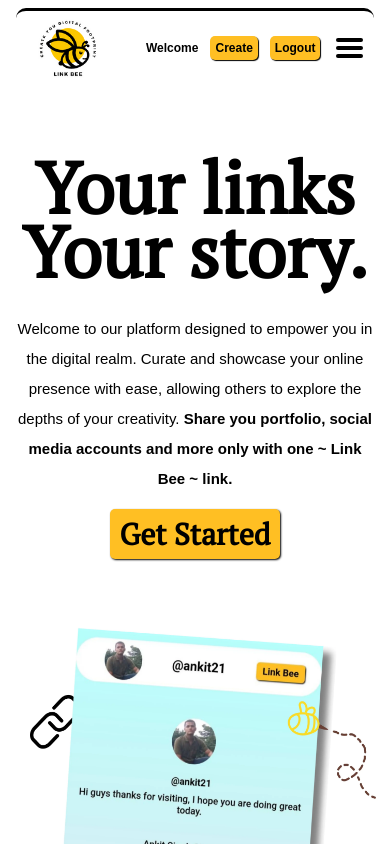
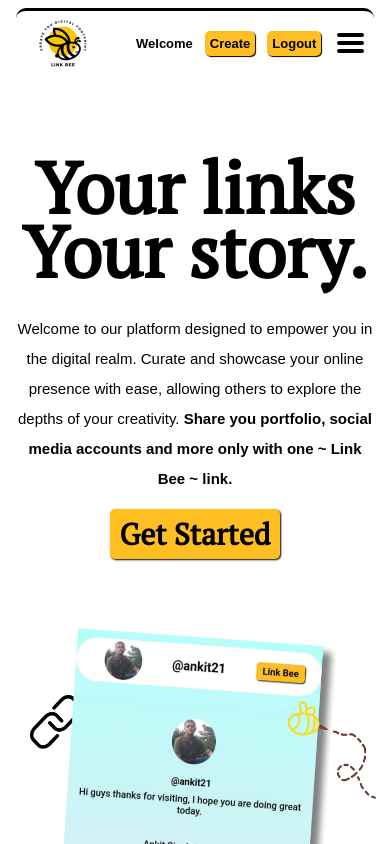
Before and after one commit to ankitsingh2105/LinkBee, a React (Vite) app: page /user/signup in a window 390 px wide. Shown: the top 844 px of the page. Built offline with nearby package versions, Linux system fonts and the light colour scheme; no server answers.

Commit message:
added new feature of gradient

```diff
--- a/src/Components/FinalDisplay/FinalDisplay.css
+++ b/src/Components/FinalDisplay/FinalDisplay.css
@@ -17,7 +17,6 @@
     padding: .5rem;
     display: grid;
     grid-template-columns: repeat(3, auto);
-    width: 23rem;
     place-items: center;
     margin: 1rem 0rem;
     border: 1px solid black;
@@ -25,6 +24,10 @@
     color: white;
     transition: all .1s ease-out;
     user-select: none;
+    width: 24rem;
+}
+.slug_finalCard{
+    width: 40rem;
 }
 
 body {
@@ -49,6 +52,7 @@
 }
 
 
+
 a {
     text-decoration: none;
     color: black;
@@ -62,7 +66,6 @@
 }
 
 .FinalDisplay_main span {
-    font-weight: bolder;
     font-size: 17px;
     text-align: center;
     font-size: 15px;
@@ -140,15 +143,24 @@
     .FinalDisplay_main span {
         padding: 0rem 1rem;
     }
+    .FinalDisplayNav ul :nth-child(2) {
+        font-size: 15px;
+    }
+    .FinalDisplayNav ul button {
+        font-size: 13px;
+    }
+    .FinalDisplay_main img {
+        margin-top: 1rem;
+    }
 }
 
-@media screen and (max-width: 542px) {
+@media screen and (max-width: 667px) {
     .FinalDisplay_main img {
         width: 70px;
         height: 70px;
     }
 
-    .finalCard {
+    .slug_finalCard {
         width: 25rem;
     }
 }
--- a/src/Components/FinalDisplay/FinalDisplay.jsx
+++ b/src/Components/FinalDisplay/FinalDisplay.jsx
@@ -95,7 +95,7 @@
           <span>{profile}</span>
           {array?.map((e) => {
             return (
-              <div className="finalCard" key={e.name}>
+              <div className="finalCard slug_finalCard" key={e.name}>
                 <i style={{ color: `${e.color}` }} className={e.class}></i>
                 <span>{e.name}</span>
                 <a href={e.link}>
--- a/src/Components/Navbar/Navbar.css
+++ b/src/Components/Navbar/Navbar.css
@@ -60,8 +60,8 @@
 
 nav img {
     margin-left: 2rem;
-    width: 75px;
-    height: 75px;
+    width: 60px;
+    height: 60px;
 }
 
 .login_signup li,
@@ -91,14 +91,13 @@
 
 @media screen and (max-width: 710px) {
     li {
-        font-size: 12px;
         margin: 0px 6px;
     }
 
     nav img {
         margin-left: 20px;
-        width: 60px;
-        height: 60px;
+        width: 50px;
+        height: 50px;
         padding: 2px;
     }
 }
```
